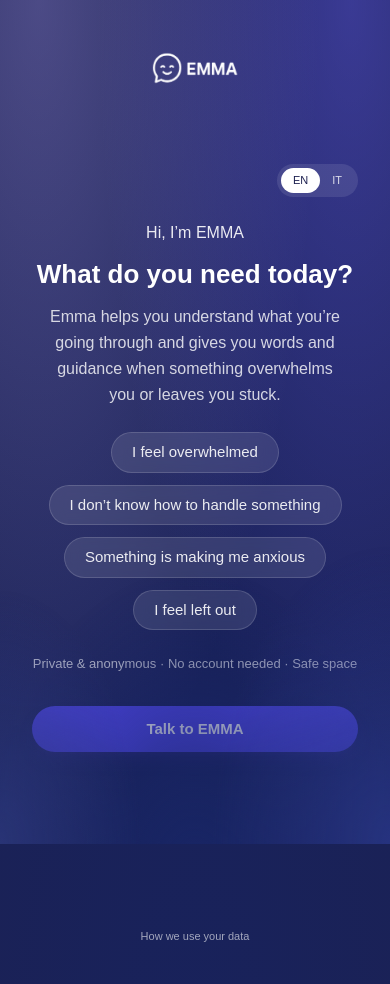
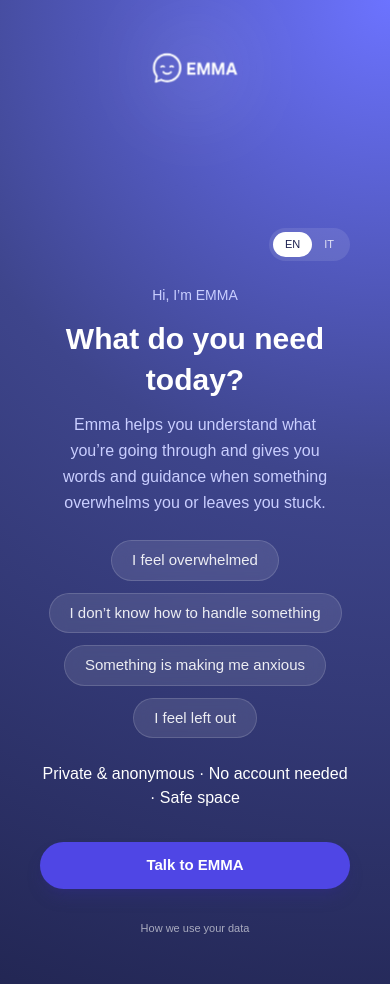
Before and after one commit to thosk92/thomas-site-v2, a Next.js app: page /emma in a window 390 px wide. Shown: the top 984 px of the page. Built offline with nearby package versions, Linux system fonts and the light colour scheme; a web font is replaced by a local one.

Commit message:
Restyle EMMA UI with app-like mobile layout and bottom sheet

```diff
--- a/src/app/emma/page.tsx
+++ b/src/app/emma/page.tsx
@@ -15,6 +15,7 @@ export default function EmmaHome() {
   >([]);
   const [loading, setLoading] = useState(false);
   const [error, setError] = useState<string | null>(null);
+  const [showDataSheet, setShowDataSheet] = useState(false);
 
   const messagesEndRef = useRef<HTMLDivElement | null>(null);
   const textareaRef = useRef<HTMLTextAreaElement | null>(null);
@@ -167,8 +168,8 @@ export default function EmmaHome() {
 
   if (mode === "home") {
     return (
-      <div className="flex min-h-screen w-full justify-center px-4 py-8 overflow-x-hidden">
-        <div className="mx-auto flex w-full max-w-[460px] flex-col text-center text-white">
+      <div className="flex min-h-screen w-full justify-center px-6 overflow-x-hidden">
+        <div className="mx-auto flex w-full max-w-[480px] flex-col text-center text-white pt-24 pb-10">
           <header className="mb-6 flex items-center justify-end">
             <div className="inline-flex rounded-full bg-white/10 p-1 text-[11px] font-medium text-white/80">
               <button
@@ -196,13 +197,13 @@ export default function EmmaHome() {
 
           <main className="flex flex-1 flex-col items-center gap-6">
             <div className="flex flex-col items-center gap-3">
-              <p className="text-[16px] text-white/90">
+              <p className="text-[14px] font-light text-[#C9CEFF]">
                 {lang === "en" ? "Hi, I’m EMMA" : "Ciao, sono EMMA"}
               </p>
-              <h1 className="text-[26px] font-semibold leading-snug text-white">
+              <h1 className="text-[30px] font-semibold leading-snug text-white">
                 {homeTitle}
               </h1>
-              <p className="max-w-[92%] text-[16px] leading-relaxed text-white/80">
+              <p className="max-w-[92%] text-[16px] leading-relaxed text-[#C9CEFF]">
                 {homeSubtitle}
               </p>
             </div>
@@ -220,7 +221,7 @@ export default function EmmaHome() {
               ))}
             </div>
 
-            <p className="text-[13px] text-white/70">
+            <p className="footer-info">
               {lang === "en"
                 ? "Private & anonymous · No account needed · Safe space"
                 : "Privato e anonimo · Nessun account · Spazio sicuro"}
@@ -236,10 +237,42 @@ export default function EmmaHome() {
           </main>
 
           <footer className="mt-6 text-center text-[11px] text-white/60">
-            <a href="/privacy" className="underline-offset-2 hover:underline">
+            <button
+              type="button"
+              onClick={() => setShowDataSheet(true)}
+              className="underline-offset-2 hover:underline"
+            >
               {lang === "en" ? "How we use your data" : "Come usiamo i tuoi dati"}
-            </a>
+            </button>
           </footer>
+
+          {showDataSheet && (
+            <div className="emma-bottom-sheet-overlay" onClick={() => setShowDataSheet(false)}>
+              <div
+                className="emma-bottom-sheet"
+                onClick={(e) => e.stopPropagation()}
+              >
+                <div className="mb-3 flex items-center justify-between text-[12px] text-slate-200/80">
+                  <button
+                    type="button"
+                    onClick={() => setShowDataSheet(false)}
+                    className="text-sm text-white/70 hover:text-white"
+                  >
+                    {lang === "en" ? "Close" : "Chiudi"}
+                  </button>
+                  <span className="uppercase tracking-[0.18em] text-indigo-200/90">EMMA</span>
+                </div>
+                <h2 className="mb-2 text-[18px] font-semibold text-white">
+                  {lang === "en" ? "How we use your data" : "Come usiamo i tuoi dati"}
+                </h2>
+                <p className="text-[14px] leading-relaxed text-slate-100/90">
+                  {lang === "en"
+                    ? "EMMA stores only what is necessary to respond to your message. Your conversations are not used to profile you or show advertising. You can close this app at any time and your current session will end."
+                    : "EMMA conserva solo ciò che serve per rispondere al tuo messaggio. Le tue conversazioni non vengono usate per profilarti o mostrarti pubblicità. Puoi chiudere l’app in qualsiasi momento e la tua sessione attuale terminerà."}
+                </p>
+              </div>
+            </div>
+          )}
         </div>
       </div>
     );
@@ -247,8 +280,8 @@ export default function EmmaHome() {
 
   // Session view
   return (
-    <div className="flex min-h-screen w-full justify-center px-4 py-8 overflow-x-hidden">
-      <div className="mx-auto flex w-full max-w-[420px] flex-col text-white">
+    <div className="flex min-h-screen w-full justify-center px-6 overflow-x-hidden">
+      <div className="mx-auto flex w-full max-w-[480px] flex-col text-white pt-20 pb-8">
         <header className="mb-6 flex items-center justify-end">
           <div className="inline-flex rounded-full bg-white/80 p-1 text-[11px] font-medium text-slate-700 shadow-sm">
             <button
@@ -275,13 +308,13 @@ export default function EmmaHome() {
         </header>
 
         <div className="mb-6 space-y-2 text-left text-white">
-          <p className="text-[13px] text-white/90">
-            {lang === "en" ? "I’m here, take your time." : "Sono qui, prenditi il tuo tempo."}
+          <p className="text-[14px] font-light text-[#C9CEFF]">
+            {lang === "en" ? "I’m here. Start when you’re ready." : "Sono qui. Inizia quando vuoi."}
           </p>
-          <h1 className="text-[22px] font-semibold tracking-tight text-white">
+          <h1 className="text-[28px] font-semibold tracking-tight text-white">
             {sessionTitle}
           </h1>
-          <p className="max-w-[90%] text-[15px] text-white/80">
+          <p className="max-w-[90%] text-[16px] text-[#C9CEFF]">
             {sessionSubtitle}
           </p>
         </div>
@@ -319,13 +352,13 @@ export default function EmmaHome() {
           </div>
         )}
 
-        <form onSubmit={handleAskAdvice} className="mt-2 space-y-3">
+        <form onSubmit={handleAskAdvice} className="mt-9 space-y-5">
           <textarea
             ref={textareaRef}
             value={text}
             onChange={(e) => setText(e.target.value)}
             rows={3}
-            className="emma-input-fade w-full rounded-[18px] border border-slate-200/80 bg-white/90 p-4 text-sm text-slate-900 shadow-sm placeholder-slate-500 focus:border-[#a5b4fc] focus:outline-none focus:ring-2 focus:ring-[#c7d2fe] sm:text-base"
+            className="emma-input-fade emma-textarea"
             onKeyDown={(e) => {
               if (e.key === "Enter" && !e.shiftKey) {
                 e.preventDefault();
@@ -341,7 +374,7 @@ export default function EmmaHome() {
           <button
             type="submit"
             disabled={loading}
-            className="emma-btn-soft inline-flex w-full items-center justify-center rounded-[18px] bg-[#5d4dfc] px-6 py-3 text-sm font-semibold text-white shadow-sm disabled:cursor-not-allowed disabled:opacity-70 sm:text-base"
+            className="emma-btn-soft button-cta disabled:cursor-not-allowed disabled:opacity-70"
           >
             {loading ? loadingLabel : askCta}
           </button>
@@ -350,10 +383,42 @@ export default function EmmaHome() {
         {error && <p className="mt-4 text-sm text-red-600">{error}</p>}
 
         <footer className="mt-6 text-center text-[11px] text-white/60">
-          <a href="/privacy" className="underline-offset-2 hover:underline">
+          <button
+            type="button"
+            onClick={() => setShowDataSheet(true)}
+            className="underline-offset-2 hover:underline"
+          >
             {lang === "en" ? "How we use your data" : "Come usiamo i tuoi dati"}
-          </a>
+          </button>
         </footer>
+
+        {showDataSheet && (
+          <div className="emma-bottom-sheet-overlay" onClick={() => setShowDataSheet(false)}>
+            <div
+              className="emma-bottom-sheet"
+              onClick={(e) => e.stopPropagation()}
+            >
+              <div className="mb-3 flex items-center justify-between text-[12px] text-slate-200/80">
+                <button
+                  type="button"
+                  onClick={() => setShowDataSheet(false)}
+                  className="text-sm text-white/70 hover:text-white"
+                >
+                  {lang === "en" ? "Close" : "Chiudi"}
+                </button>
+                <span className="uppercase tracking-[0.18em] text-indigo-200/90">EMMA</span>
+              </div>
+              <h2 className="mb-2 text-[18px] font-semibold text-white">
+                {lang === "en" ? "How we use your data" : "Come usiamo i tuoi dati"}
+              </h2>
+              <p className="text-[14px] leading-relaxed text-slate-100/90">
+                {lang === "en"
+                  ? "EMMA stores only what is necessary to respond to your message. Your conversations are not used to profile you or show advertising. You can close this app at any time and your current session will end."
+                  : "EMMA conserva solo ciò che serve per rispondere al tuo messaggio. Le tue conversazioni non vengono usate per profilarti o mostrarti pubblicità. Puoi chiudere l’app in qualsiasi momento e la tua sessione attuale terminerà."}
+              </p>
+            </div>
+          </div>
+        )}
       </div>
     </div>
   );
--- a/src/app/globals.css
+++ b/src/app/globals.css
@@ -510,25 +510,12 @@ body {
 /* EMMA immersive homepage background (deep, calm, app-like) */
 .emma-immersive-bg {
   min-height: 100vh;
-  background:
-    radial-gradient(120% 140% at 10% 0%, rgba(187, 170, 252, 0.30), transparent 60%),
-    radial-gradient(100% 120% at 90% 0%, rgba(108, 99, 255, 0.38), transparent 65%),
-    radial-gradient(140% 160% at 50% 110%, rgba(24, 34, 92, 0.95), #1D2150);
-  background-color: #1D2150;
+  background: radial-gradient(circle at top right, #6c73ff 0%, #3e458c 45%, #222653 100%);
   background-repeat: no-repeat;
 }
 
 .emma-immersive-bg::before {
-  content: "";
-  position: fixed;
-  inset: auto 0 0 0;
-  height: 42vh;
-  background:
-    radial-gradient(60% 120% at 0% 100%, rgba(42, 53, 120, 0.96), transparent 60%),
-    radial-gradient(70% 130% at 100% 100%, rgba(39, 52, 130, 0.96), transparent 65%),
-    radial-gradient(100% 160% at 50% 110%, rgba(25, 38, 102, 0.98), transparent 55%);
-  opacity: 0.98;
-  pointer-events: none;
+  content: none;
 }
 
 /* EMMA logo breathing animation */
@@ -540,6 +527,24 @@ body {
   0% { transform: scale(1); }
   50% { transform: scale(1.03); }
   100% { transform: scale(1); }
+}
+
+/* EMMA logo subtle glow */
+.logo-glow {
+  position: relative;
+}
+
+.logo-glow::before {
+  content: "";
+  position: absolute;
+  top: 50%;
+  left: 50%;
+  width: 110px;
+  height: 110px;
+  background: radial-gradient(circle, rgba(255, 255, 255, 0.12), rgba(255, 255, 255, 0));
+  transform: translate(-50%, -50%);
+  filter: blur(40px);
+  z-index: -1;
 }
 
 /* EMMA CTA/button soft tap scale */
--- a/src/components/mindclean/Layout.tsx
+++ b/src/components/mindclean/Layout.tsx
@@ -9,7 +9,7 @@ export default function MCLayout({ children }: { children: React.ReactNode }) {
       <div className="flex min-h-screen flex-col px-4 py-1 sm:px-4 sm:py-3">
         <header className="mb-0 sm:mb-1 flex items-center justify-center">
           <Link href="/" className="flex items-center justify-center">
-            <div className="emma-logo-breath flex h-32 w-32 sm:h-40 sm:w-40 items-center justify-center">
+            <div className="logo-glow emma-logo-breath flex h-32 w-32 sm:h-40 sm:w-40 items-center justify-center">
               <Image
                 src="/logo-emma-bianco.png"
                 alt="EMMA home"
```
